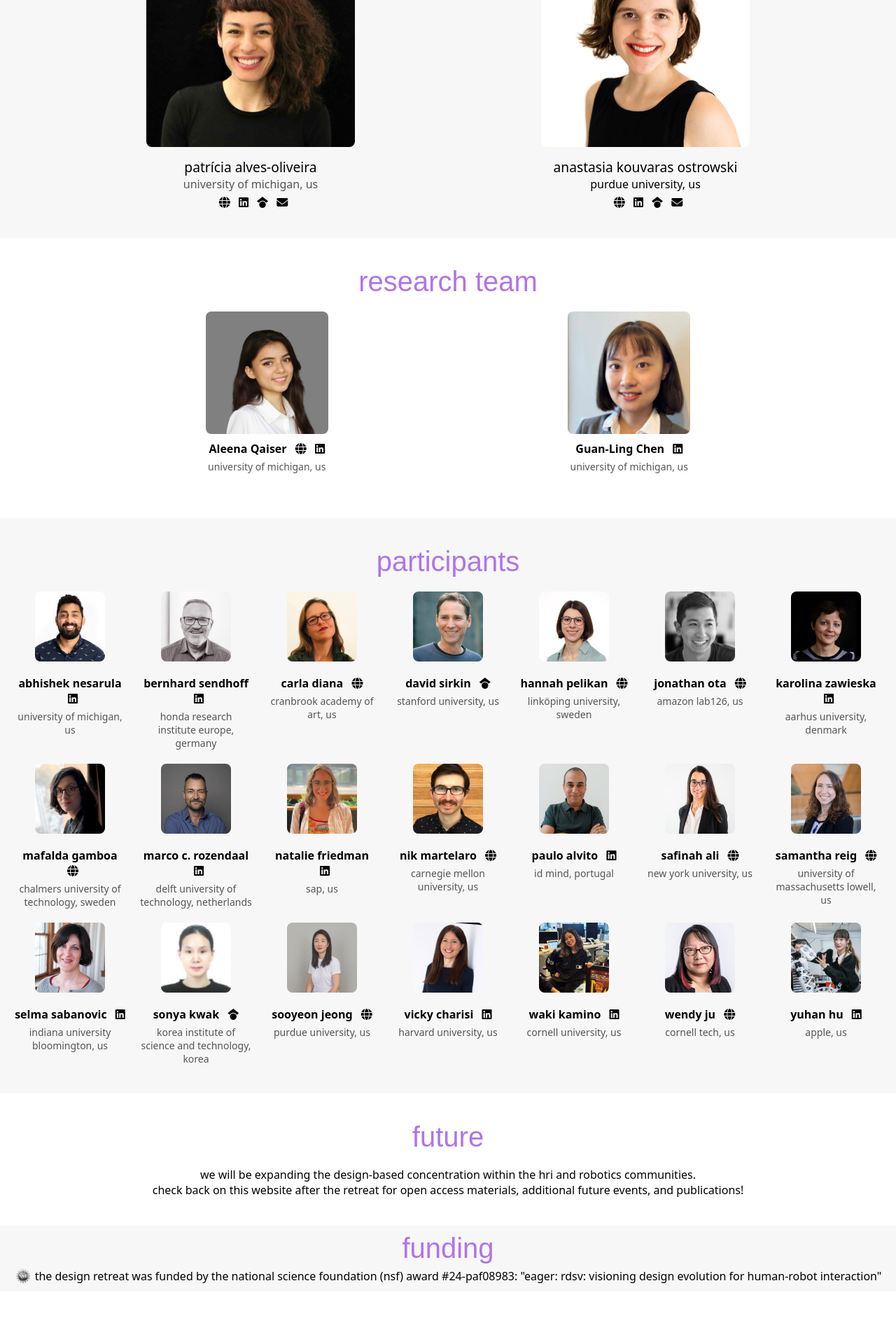
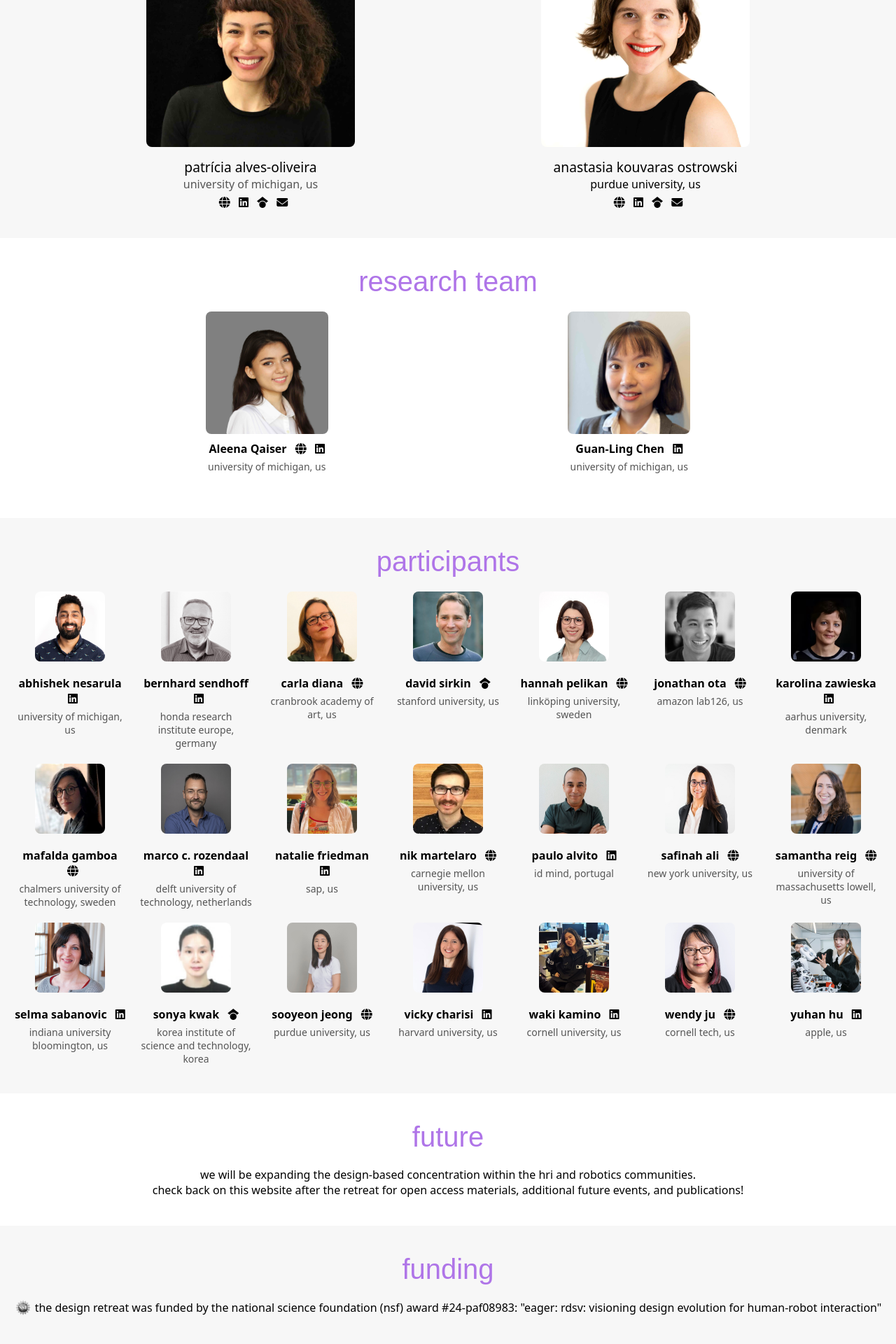
Before and after one commit to studiorobot/hridesignretreat.com, a Jekyll site: the page built from index.html, in a window 1280 px wide. Shown: the part 1650-3570 px from the top of the page at 70% size. Built offline with Jekyll 4.4.1, drawn with Linux system fonts in a browser that asks for light colours; some web fonts are replaced; before the commit the page ends 3495 px from its top, so only the background shows below that.

Commit message:
update footer spacing

```diff
--- a/index.html
+++ b/index.html
@@ -464,9 +464,9 @@ layout: default
             </p>
         </div>
     </div>
-    <footer style=" padding: 10px 20px; text-align: center; background-color:#F7F7F7;">
+    <footer style=" padding: 40px 20px; text-align: center; background-color:#F7F7F7;">
 
-        <h2 style="margin-bottom:5px;">funding</h2>
+        <h2 style="margin-bottom:20px;">funding</h2>
         <div style="display: flex; justify-content: center; align-items: center; gap: 5px;">
                     <img src="nsf.png" alt="NSF Logo" style="width: 24px; height: auto;">
 
```
